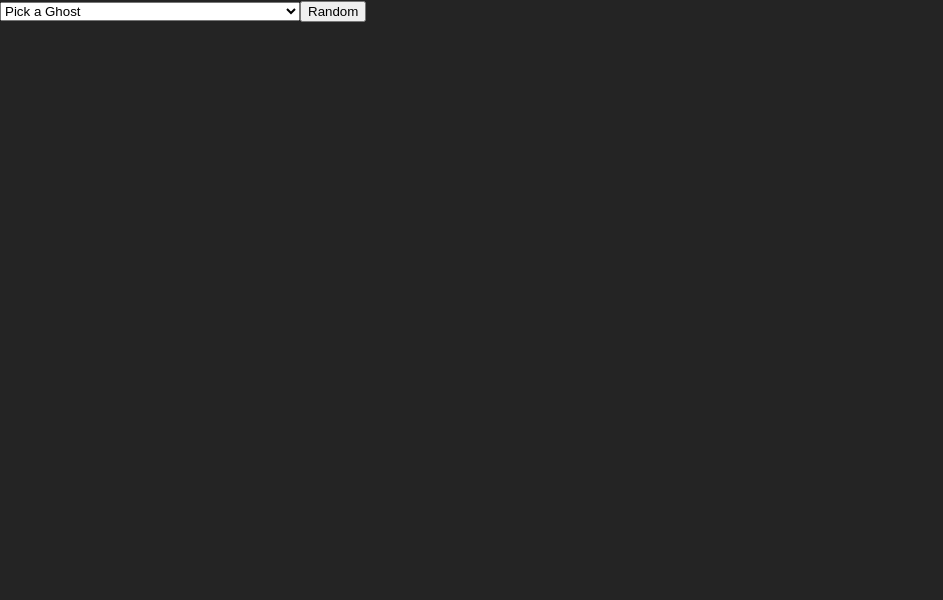
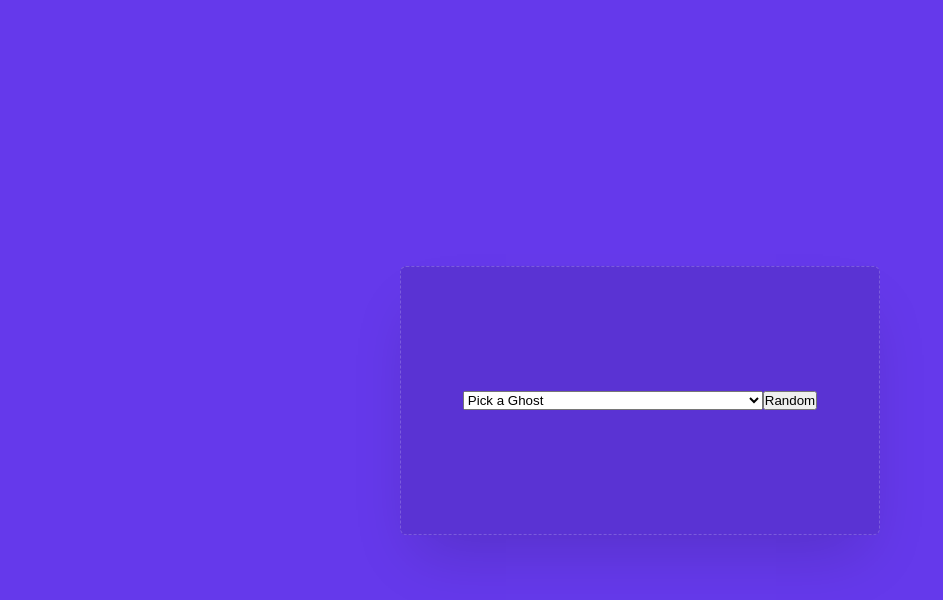
Before and after one commit to lochie/ghost-app, a React (Create React App) app: page / in a window 1280 px wide. Shown: the top 600 px of the page, without its empty margins (0-943 px from the left). Built offline with nearby package versions, Linux system fonts and the light colour scheme; a web font is replaced by a local one.

Commit message:
Update App.css

```diff
--- a/src/App.css
+++ b/src/App.css
@@ -4,15 +4,38 @@ html { font-family: 'Inter', sans-serif; }
   html { font-family: 'Inter var', sans-serif; }
 }
 
+:root {
+	--black: #242424;
+	--white: white;
+	--muted: #6c6f93;
+	--primary: #6539eb;
+	--secondary: #3ae06e;
+	--error: #d32f2f;
+	--warning: #ffd655;
+}
+:root {
+	--text: var(--white);
+	--background: var(--primary);
+}
+*, *::before, *::after {
+	box-sizing: border-box;
+	padding: 0;
+	margin: 0;
+}
+iframe{
+	display:block;
+	margin:0;
+	border:0;
+}
 body{
 	border:0;
 	margin:0;
 	padding:0;
 	overflow: hidden;
 	min-height: 100vh;
-    background: #242424;
+	background: var(--background);
+	color: var(--text);
 	font-family:"Inter";
-    color:white;
 }
 .App{
 	position:absolute;
@@ -20,25 +43,37 @@ body{
 	left:0;
 	right:0;
 	bottom:0;
+	display: flex;
+	justify-content: center;
+	align-items: center;
+}
+.ghost-app{
 }
 
-iframe{
-    display:block;
-    margin:0;
-    border:0;
-}
 
-.video{
+.video, .add-video{
 	position: relative;
-    display:inline-block;
-    background:rgba(0,0,0,0.1);
-    border:1px solid rgba(0,0,0,0.1);
+	display:inline-flex;
+	justify-content: center;
+	align-items: center;
+	vertical-align: top;
+	width:480px;
+	margin:2rem;
 	border-radius:0.4rem;
 	overflow: hidden;
 	box-shadow:
 		0 2.1px 3.9px -16px rgba(0, 0, 0, 0.061),
 		0 7.1px 13.2px -16px rgba(0, 0, 0, 0.089),
 		0 32px 59px -16px rgba(0, 0, 0, 0.15);
+}
+.add-video{
+	padding:7.75rem 0;
+	background:rgba(0,0,0,0.1);
+	border:1px dashed rgba(255,255,255,.2);
+}
+.video{
+	background:rgba(0,0,0,0.1);
+	border:1px solid rgba(0,0,0,0.1);
 }
 .video .overlay{
 	position:absolute;
@@ -52,9 +87,15 @@ iframe{
 .video .overlay .title{
 	font-size:1.0rem;
 	margin:0 auto;
+	color: var(--white);
 }
 .video .overlay .artist{
-    opacity: 0.6;
 	font-size:0.9rem;
 	margin:0 auto;
+	color: var(--muted);
 }
+.video .controls{
+	position: absolute;
+	top:0;
+	right:0;
+}
```
Lines whose indentation alone changed are shown as unchanged.
